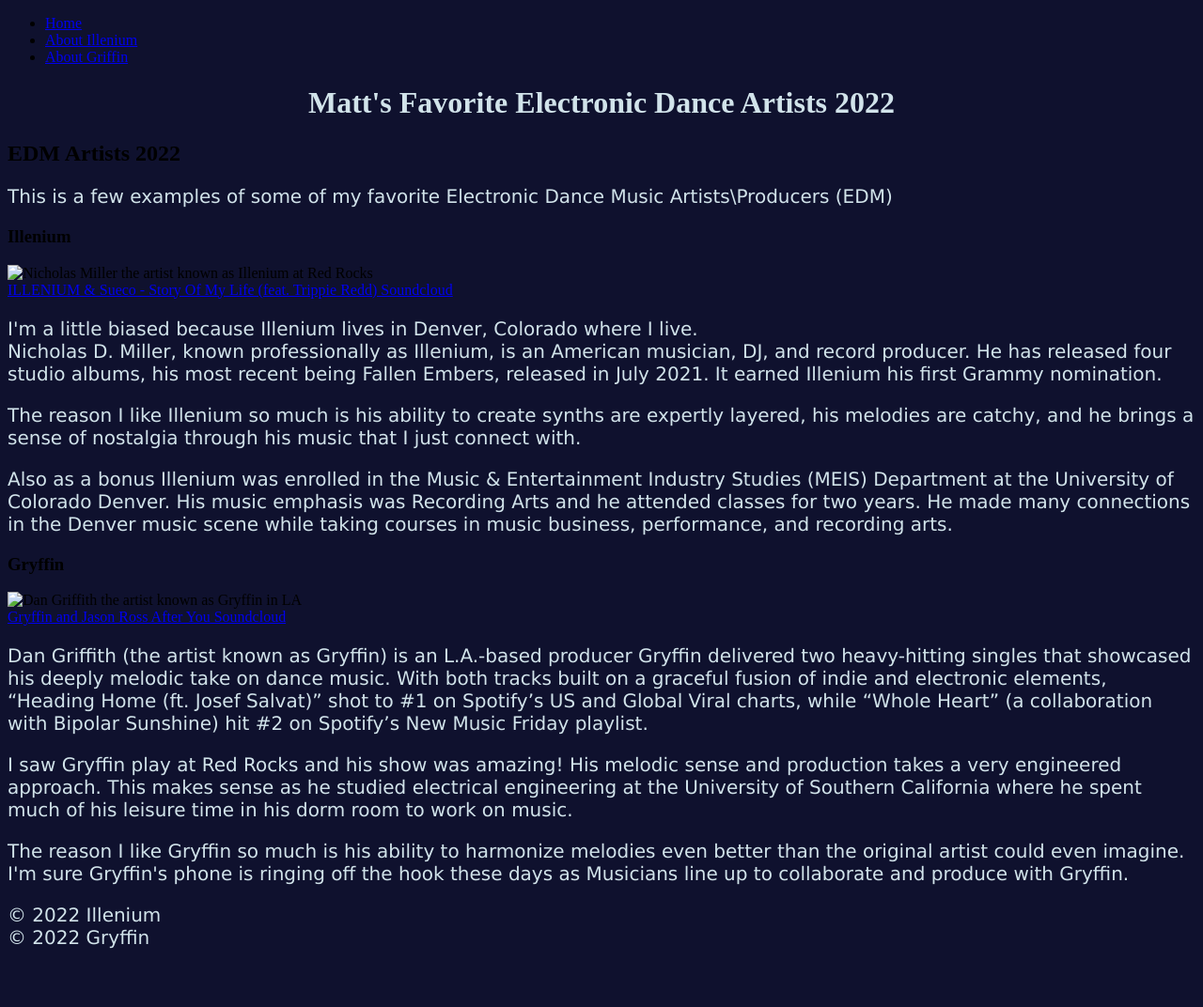
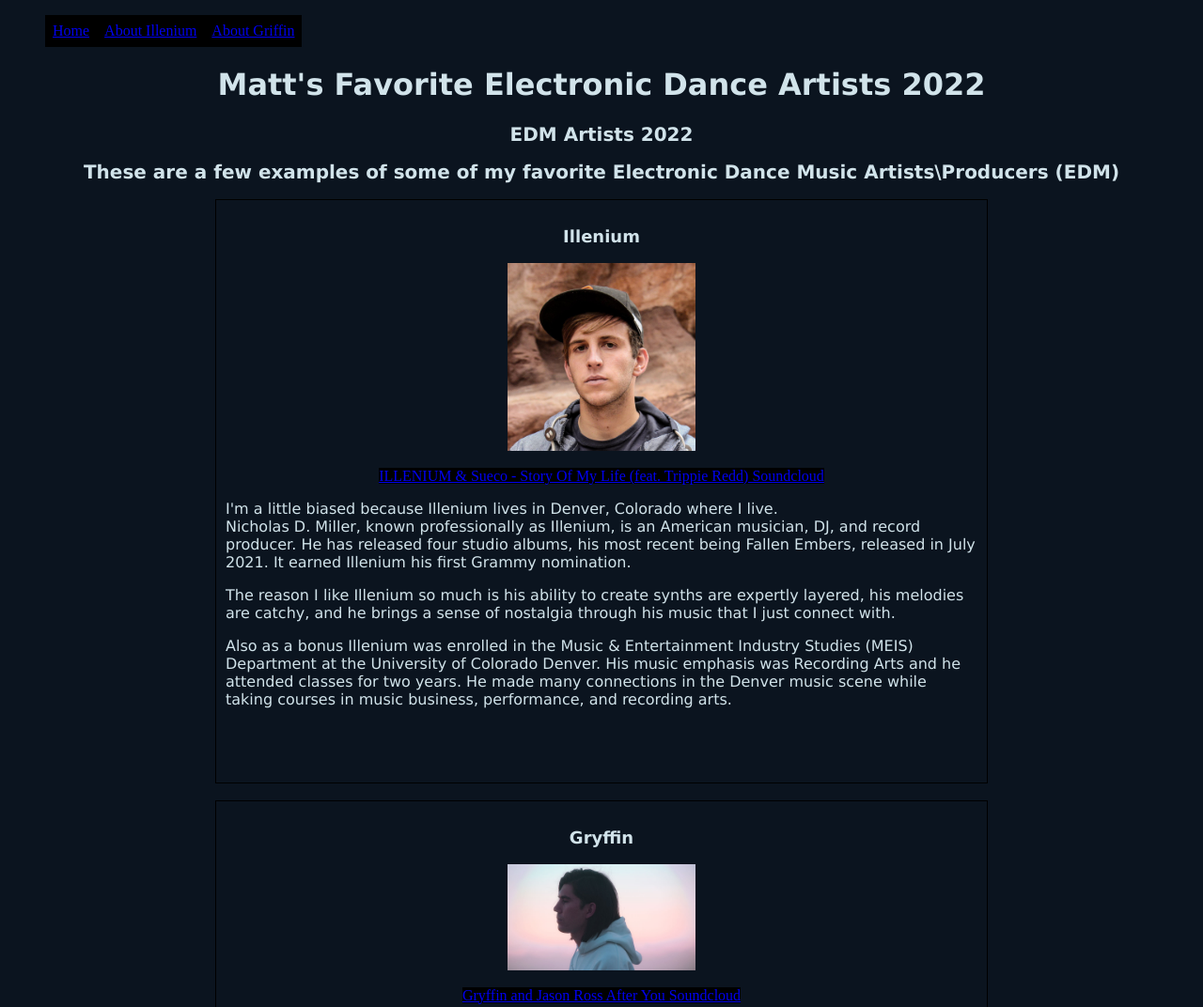
Before and after one commit to matty10s/m4-hw4-kopay-matthew, a plain HTML site: page index.html in a window 1280 px wide. Shown: the top 1072 px of the page at 94% size. Before the commit the page ends 1030 px from the top, so only its background shows below. Drawn offline with Linux system fonts and the light colour scheme.

Commit message:
Added CSS Updates

```diff
--- a/index.html
+++ b/index.html
@@ -3,9 +3,8 @@
 <header>
   <meta charset="UTF-8">
   <meta http-equiv="X-UA-Compatible" content="IE=edge">
-    <link rel="stylesheet" type="text/css" href="styles.css"/>
-    <meta name="revised about"
-        content="EDM Illenium" />
+  <link rel="stylesheet" type="text/css" href="styles.css" />
+  <meta name="revised about" content="EDM Illenium" />
   <title>Assignment 4 | Use CSS to Add Styling to a Webpage</title>
   <nav class="menu">
     <ul>
@@ -15,41 +14,68 @@
     </ul>
   </nav>
 </header>
+
 <body>
   <h1>Matt's Favorite Electronic Dance Artists 2022</h1>
   <main>
     <h2>EDM Artists 2022</h2>
-      <p>This is a few examples of some of my favorite Electronic Dance Music Artists\Producers (EDM)</p>
+    <h2>These are a few examples of some of my favorite Electronic Dance Music Artists\Producers (EDM)</h2>
 
     <article>
+      <div>
         <h3>Illenium</h3>
+
         <img src="images/illenium.jpg" alt="Nicholas Miller the artist known as Illenium at Red Rocks" width="200">
-        <br/>
+        <br />
 
-        <a href="https://soundcloud.com/illeniumofficial/illenium-sueco-story-of-my?utm_source=clipboard&utm_medium=text&utm_campaign=social_sharing">ILLENIUM & Sueco - Story Of My Life (feat. Trippie Redd) Soundcloud</a>
+        <center><a
+            href="https://soundcloud.com/illeniumofficial/illenium-sueco-story-of-my?utm_source=clipboard&utm_medium=text&utm_campaign=social_sharing">ILLENIUM
+            & Sueco - Story Of My Life (feat. Trippie Redd) Soundcloud</a></center>
 
-        <p>I'm a little biased because Illenium lives in Denver, Colorado where I live. <br/> Nicholas D. Miller, known professionally as Illenium, is an American musician, DJ, and record producer. He has released four studio albums, his most recent being Fallen Embers, released in July 2021. It earned Illenium his first Grammy nomination. </p>
+        <p>I'm a little biased because Illenium lives in Denver, Colorado where I live. <br /> Nicholas D. Miller, known
+          professionally as Illenium, is an American musician, DJ, and record producer. He has released four studio
+          albums, his most recent being Fallen Embers, released in July 2021. It earned Illenium his first Grammy
+          nomination. </p>
         <p>
-        The reason I like Illenium so much is his ability to create synths are expertly layered, his melodies are catchy, and he brings a sense of nostalgia through his music that I just connect with. <br/> </p>
+          The reason I like Illenium so much is his ability to create synths are expertly layered, his melodies are
+          catchy, and he brings a sense of nostalgia through his music that I just connect with. <br /> </p>
         <p>
-        Also as a bonus Illenium was enrolled in the Music & Entertainment Industry Studies (MEIS) Department at the University of Colorado Denver. His music emphasis was Recording Arts and he attended classes for two years. He made many connections in the Denver music scene while taking courses in music business, performance, and recording arts.
+          Also as a bonus Illenium was enrolled in the Music & Entertainment Industry Studies (MEIS) Department at the
+          University of Colorado Denver. His music emphasis was Recording Arts and he attended classes for two years. He
+          made many connections in the Denver music scene while taking courses in music business, performance, and
+          recording arts.
         </p>
     </article>
+    </div>
 
+    <br />
     <article>
+      <div>
         <h3>Gryffin</h3>
+
         <img src="images/gryffin.jpg" alt="Dan Griffith the artist known as Gryffin in LA" width="200">
-        <br/>
+        <br />
 
-        <a href="https://soundcloud.com/gryffinofficial/gryffin-jason-ross-after-you?utm_source=clipboard&utm_medium=text&utm_campaign=social_sharing">Gryffin and Jason Ross After You Soundcloud</a>
+        <center><a
+            href="https://soundcloud.com/gryffinofficial/gryffin-jason-ross-after-you?utm_source=clipboard&utm_medium=text&utm_campaign=social_sharing">Gryffin
+            and Jason Ross After You Soundcloud</a></center>
 
-        <p>Dan Griffith (the artist known as Gryffin) is an L.A.-based producer Gryffin delivered two heavy-hitting singles that showcased his deeply melodic take on dance music. With both tracks built on a graceful fusion of indie and electronic elements, “Heading Home (ft. Josef Salvat)” shot to #1 on Spotify’s US and Global Viral charts, while “Whole Heart” (a collaboration with Bipolar Sunshine) hit #2 on Spotify’s New Music Friday playlist. </p>
+        <p>Dan Griffith (the artist known as Gryffin) is an L.A.-based producer Gryffin delivered two heavy-hitting
+          singles that showcased his deeply melodic take on dance music. With both tracks built on a graceful fusion of
+          indie and electronic elements, “Heading Home (ft. Josef Salvat)” shot to #1 on Spotify’s US and Global Viral
+          charts, while “Whole Heart” (a collaboration with Bipolar Sunshine) hit #2 on Spotify’s New Music Friday
+          playlist. </p>
         <p>
-        I saw Gryffin play at Red Rocks and his show was amazing! His melodic sense and production takes a very engineered approach. This makes sense as he studied electrical engineering at the University of Southern California where he spent much of his leisure time in his dorm room to work on music.
+          I saw Gryffin play at Red Rocks and his show was amazing! His melodic sense and production takes a very
+          engineered approach. This makes sense as he studied electrical engineering at the University of Southern
+          California where he spent much of his leisure time in his dorm room to work on music.
         </p>
         <p>
-        The reason I like Gryffin so much is his ability to harmonize melodies even better than the original artist could even imagine. I'm sure Gryffin's phone is ringing off the hook these days as Musicians line up to collaborate and produce with Gryffin.
+          The reason I like Gryffin so much is his ability to harmonize melodies even better than the original artist
+          could even imagine. I'm sure Gryffin's phone is ringing off the hook these days as Musicians line up to
+          collaborate and produce with Gryffin.
         </p>
+      </div>
     </article>
 
   </main>
@@ -58,9 +84,10 @@
 
 
 <footer>
-    <p>&copy; 2022 Illenium <br/>
+  <h3>&copy; 2022 Illenium <br />
     &copy; 2022 Gryffin
-    </p>
+  </h3>
 </footer>
 </body>
+
 </html>
--- a/styles.css
+++ b/styles.css
@@ -1,14 +1,84 @@
 body {
-    background-color: rgb(15, 17, 46);
-  }
+    background-color: rgb(11, 20, 31);
+}
 
-  h1 {
-    color: rgb(209, 227, 234);
+h1,
+h2,
+h3
+  {
+    font-family: Geneva;
     text-align: center;
-  }
+}
 
-  p {
+h1 {
     color: rgb(209, 227, 234);
     font-family: verdana;
+}
+
+h2 {
+    color: rgb(209, 227, 234);
     font-size: 20px;
-  }
+}
+
+h3 {
+    color: rgb(209, 227, 234);
+    font-size: 18px;
+}
+
+p {
+    color: rgb(209, 227, 234);
+    font-family: verdana;
+    text-align: left;
+    font-size: 16px;
+}
+
+a:link {
+    background-color: rgb(91, 28, 136);
+}
+
+.center {
+    display: block;
+    margin-left: auto;
+    margin-right: auto;
+    width: 50%;
+}
+
+div {
+    border: 1px solid black;
+    margin: auto;
+    padding: 10px;
+    width: 800px;
+    height: 600px;
+    text-align: justify;
+}
+
+a:link {
+    background-color: rgb(0, 0, 0);
+}
+
+a:visited {
+    color: rgb(75, 60, 136);
+}
+
+img {
+    display: block;
+    margin-left: auto;
+    margin-right: auto;
+}
+
+ul {
+    list-style-type: none;
+    margin: 50%
+    padding: 0;
+    overflow: hidden;
+}
+
+li {
+    float: left;
+}
+
+li a {
+    display: block;
+    padding: 8px;
+    background-color: #dddddd;
+}
```
Also changed, not shown: images/LighthouseAuditReport.png (added), images/dabin.jpg (added), images/gryffin.jpg (added), images/illenium.jpg (added). Lines whose indentation alone changed are shown as unchanged.
